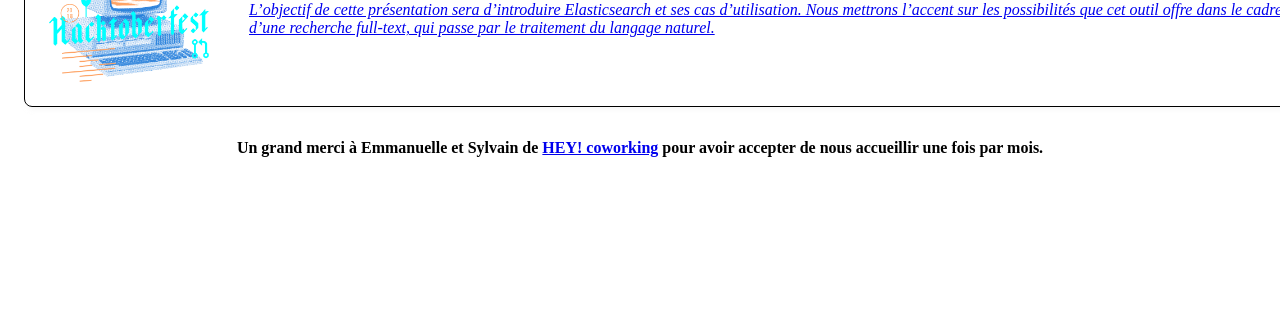
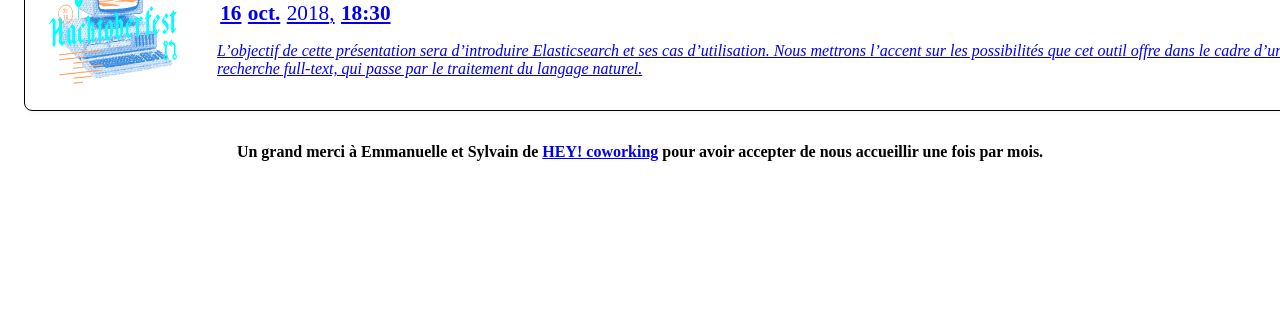
Before and after one commit to CaenCamp/new-website, a Gatsby site: page /coding-caen-camp in a window 1280 px wide. Shown: the part 470-800 px from the top of the page. Built offline with nearby package versions, Linux system fonts and the light colour scheme; Gatsby itself is replaced by a stand-in of ours.

Commit message:
Camp page

```diff
--- a/content/ccc/01-hacktoberfest.md
+++ b/content/ccc/01-hacktoberfest.md
@@ -1,6 +1,6 @@
 ---
 edition: 1
-meetupId:
+meetupId: 22
 title: "Hacktoberfest 2018"
 slug: "hacktoberfest-2018"
 date: "2018-10-16 18:30:00"
@@ -10,4 +10,10 @@ published: true
 image: hacktoberfest.png
 ---
 
-![Hacktoberfest](/ccc/hacktoberfest.png)
+## So wat
+
+Unde Rufinus ea tempestate praefectus praetorio ad discrimen trusus est ultimum. ire enim ipse compellebatur ad militem, quem exagitabat inopia simul et feritas, et alioqui coalito more in ordinarias dignitates asperum semper et saevum, ut satisfaceret atque monstraret, quam ob causam annonae convectio sit impedita.
+
+Accedat huc suavitas quaedam oportet sermonum atque morum, haudquaquam mediocre condimentum amicitiae. Tristitia autem et in omni re severitas habet illa quidem gravitatem, sed amicitia remissior esse debet et liberior et dulcior et ad omnem comitatem facilitatemque proclivior.
+
+Incenderat autem audaces usque ad insaniam homines ad haec, quae nefariis egere conatibus, Luscus quidam curator urbis subito visus: eosque ut heiulans baiolorum praecentor ad expediendum quod orsi sunt incitans vocibus crebris. qui haut longe postea ideo vivus exustus est.
--- /dev/null
+++ b/src/components/cccs/date.js
@@ -0,0 +1,50 @@
+import React from 'react';
+import styled from 'styled-components';
+import locale from 'date-fns/locale/fr';
+import format from 'date-fns/format';
+
+const DateContainer = styled.div`
+    background-color: ${({ theme }) => theme.white};
+    color: ${({ theme }) => theme.black};
+    margin: 1rem 0;
+    display: flex;
+    flex-direction: row;
+    align-items: center;
+    justify-content: flex-start;
+    text-align: center;
+    font-size: 1.33rem;
+`;
+const Day = styled.span`
+    margin: 0 0.2rem;
+    padding: 0;
+    font-weight: bold;
+`;
+const Month = styled.span`
+    margin: 0 0.2rem;
+    padding: 0;
+    font-weight: bold;
+`;
+const Year = styled.span`
+    margin: 0 0.2rem;
+    padding: 0;
+`;
+
+const Schedule = styled.span`
+    margin: 0 0.2rem;
+    padding: 0;
+    font-weight: bold;
+`;
+
+export default ({ date }) => {
+    const [day, month, year, schedules] = format(date, 'DD-MMM-YYYY-HH:mm', {
+        locale,
+    }).split('-');
+    return (
+        <DateContainer>
+            <Day>{day}</Day>
+            <Month>{month}</Month>
+            <Year>{year}, </Year>
+            <Schedule>{schedules}</Schedule>
+        </DateContainer>
+    );
+};
--- a/src/components/cccs/list-item.js
+++ b/src/components/cccs/list-item.js
@@ -3,6 +3,7 @@ import React from 'react';
 import styled from 'styled-components';
 
 import { campPropType } from '../../utils/caenCampPropTypes';
+import Date from './date';
 
 const Item = styled.div`
     border: 1px solid ${({ theme }) => theme.greyLight};
@@ -50,8 +51,8 @@ const Image = styled.img`
     margin: 0.5rem;
     height: auto;
     width: auto;
-    max-width: 10rem;
-    max-height: 10rem;
+    max-width: 8rem;
+    max-height: 8rem;
 `;
 
 export const CampListItem = ({ camp }) => (
@@ -62,6 +63,7 @@ export const CampListItem = ({ camp }) => (
                 <Title>
                     #{camp.edition}: {camp.title}
                 </Title>
+                <Date date={camp.date} />
                 <Resume>{camp.description}</Resume>
             </Description>
         </Link>
--- a/src/pages/coding-caen-camp.js
+++ b/src/pages/coding-caen-camp.js
@@ -1,7 +1,6 @@
 import { Helmet } from 'react-helmet';
 import React from 'react';
 import styled from 'styled-components';
-import Link from 'gatsby-link';
 
 import { Content, SingleColumn } from '../components/Content';
 import CCC from '../components/CodingCaenCamp';
```
Also changed, not shown: src/templates/ccc.js (+52 -9 lines).
